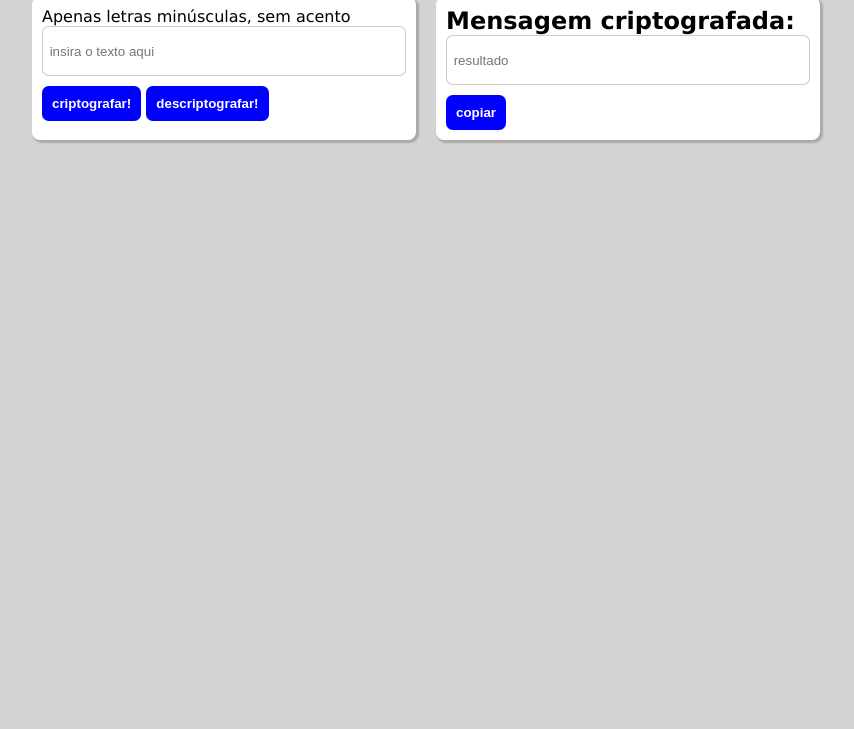
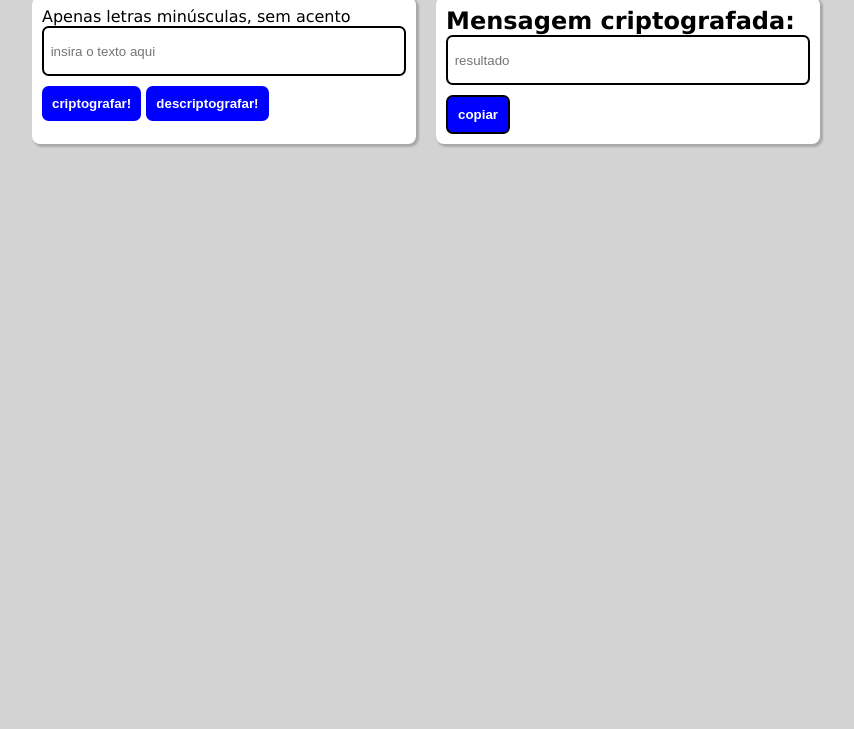
Before and after one commit to AstronaltaOn/codificador, a plain HTML site: page index.html in a window 1280 px wide. Shown: the part 71-800 px from the top of the page, without its empty margins (214-1068 px from the left). Drawn offline with Linux system fonts and the light colour scheme.

Commit message:
Add files via upload

```diff
--- a/style.css
+++ b/style.css
@@ -2,6 +2,14 @@
   margin: 0;
   padding: 0;
   box-sizing: border-box;
+}
+
+input:invalid {
+  border: 2px dashed red; /*validação*/
+}
+
+input:valid {
+  border: 2px solid black; /*validação*/
 }
 
 body {
```
